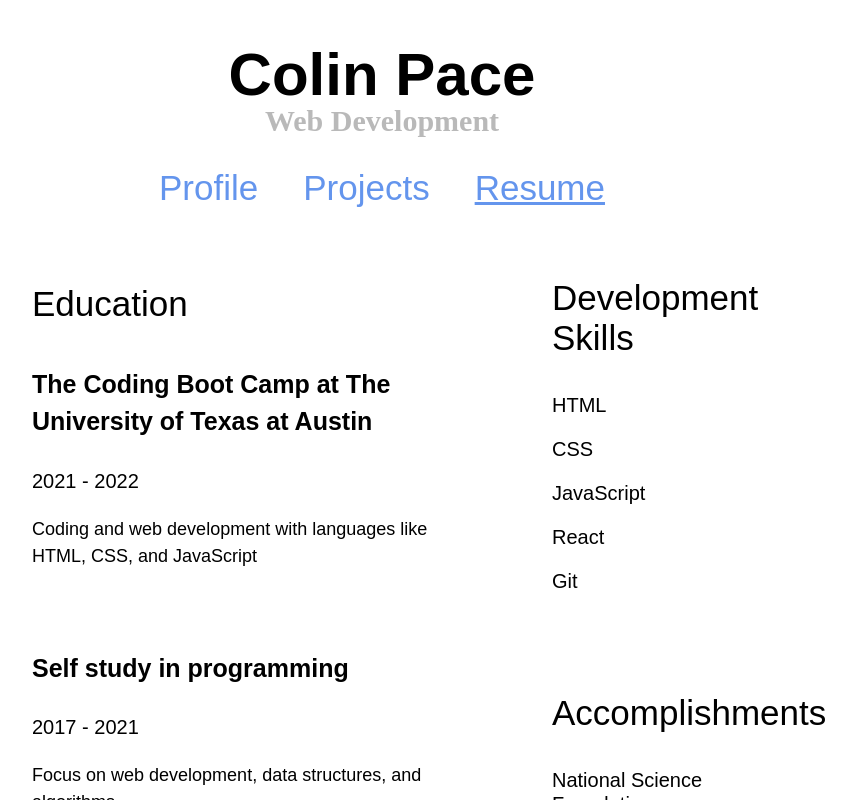
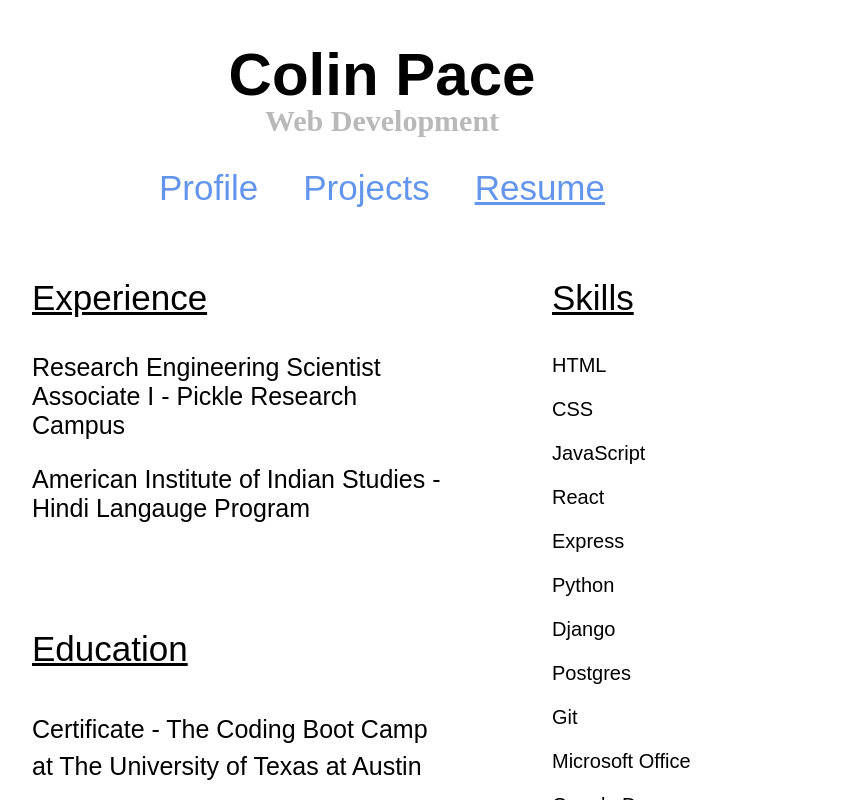
Before and after one commit to Colin-Pace/Portfolio, a React (Create React App) app: page / in a window 1280 px wide. Both pictures are taken after a click on the link "Resume". Shown: the top 800 px of the page, without its empty margins (258-1114 px from the left). Built offline with nearby package versions, Linux system fonts and the light colour scheme.

Commit message:
updated resume

```diff
--- a/src/Resume.css
+++ b/src/Resume.css
@@ -22,10 +22,11 @@
   font-family: Arial, Helvetica, sans-serif;
   font-size: 35px;
   margin-top: 0px;
+  text-decoration: underline;
 }
 
-.school {
-  font-weight: bold;
+.school, .title {
+  font-family: Arial, Helvetica, sans-serif;
   font-size: 25px;
 }
 
@@ -55,3 +56,7 @@
   line-height: 120%;
   font-family: Arial, Helvetica, sans-serif;
 }
+
+#experience {
+  margin-bottom: 100px;
+}
--- a/src/Resume.js
+++ b/src/Resume.js
@@ -6,48 +6,39 @@ function Resume() {
     <div>
       <div id = 'resumeContainer'>
         <div id = 'resumeLeft'>
-          <div className = 'edStint'>
-            <p className = 'sideTitle'>Education</p>
-            <p className = 'school'>The Coding Boot Camp at The University of Texas at Austin</p>
-            <p className = 'date'>2021 - 2022</p>
-            <p className = 'moreInfo'>Coding and web development with languages like HTML, CSS, and JavaScript</p>
+          <div id = 'experience'>
+            <p className = 'sideTitle'>Experience</p>
+            <p className = 'title'>Research Engineering Scientist Associate I - Pickle Research Campus</p>
+            <p className = 'title'>American Institute of Indian Studies - Hindi Langauge Program</p>
           </div>
 
           <div className = 'edStint'>
-            <p className = 'school'>Self study in programming</p>
-            <p className = 'date'>2017 - 2021</p>
-            <p className = 'moreInfo'>Focus on web development, data structures, and algorithms</p>
+            <p className = 'sideTitle'>Education</p>
+            <p className = 'school'>Certificate - The Coding Boot Camp at The University of Texas at Austin</p>
           </div>
 
           <div className = 'edStint'>
-            <p className = 'school'>Graduate study in Anthropology at The Univesity of Texas</p>
-            <p className = 'date'>2014 - 2017</p>
-            <p className = 'moreInfo'>Courses for the MA/PhD program</p>
-            <p className = 'moreInfo'>Funded by The National Science Foundation</p>
+            <p className = 'school'>MA - The University of Texas at Austin</p>
           </div>
 
           <div className = 'edStint'>
-            <p className = 'school'>The University of Texas at Austin — Master's</p>
-            <p className = 'date'>2012 - 2014</p>
-            <p className = 'moreInfo'>The degree is in Asian Cultures and Languages</p>
-            <p className = 'moreInfo'>Focus on Modern Standard Hindi</p>
-            <p className = 'moreInfo'>MA report titled "Reflections on Hindi and History"</p>
-            <p className = 'moreInfo'>Funded by Foreign Language Area Scholarships</p>
-          </div>
-
-          <div className = 'edStint'>
-            <p className = 'school'>The University of Texas at Austin — Bacherlor of Arts</p>
-            <p className = 'date'>2006 - 2011</p>
-            <p className = 'moreInfo'>The degree is in Anthropology and was awarded with honors</p>
+            <p className = 'school'>BA - The University of Texas at Austin</p>
           </div>
         </div>
         <div id = 'resumeRight'>
-          <p className = 'sideTitle'>Development Skills</p>
+          <p className = 'sideTitle'>Skills</p>
           <p className = 'moreInfoRight'>HTML</p>
           <p className = 'moreInfoRight'>CSS</p>
           <p className = 'moreInfoRight'>JavaScript</p>
           <p className = 'moreInfoRight'>React</p>
+          <p className = 'moreInfoRight'>Express</p>
+          <p className = 'moreInfoRight'>Python</p>
+          <p className = 'moreInfoRight'>Django</p>
+          <p className = 'moreInfoRight'>Postgres</p>
           <p className = 'moreInfoRight'>Git</p>
+          <p className = 'moreInfoRight'>Microsoft Office</p>
+          <p className = 'moreInfoRight'>Google Docs</p>
+          <p className = 'moreInfoRight'>Hindi (conversational)</p>
           <p id = 'accomplishments' className = 'sideTitle'>Accomplishments</p>
           <p className = 'moreInfoRight'>National Science Foundation Graduate Research Fellowship, 2014 - 2017</p>
           <p className = 'moreInfoRight'>Department of Education Foreign Language Area Scholarships, 2012 - 2014</p>
```
Also changed, not shown: 1 other file (tests, documents, lock files or other folders).
